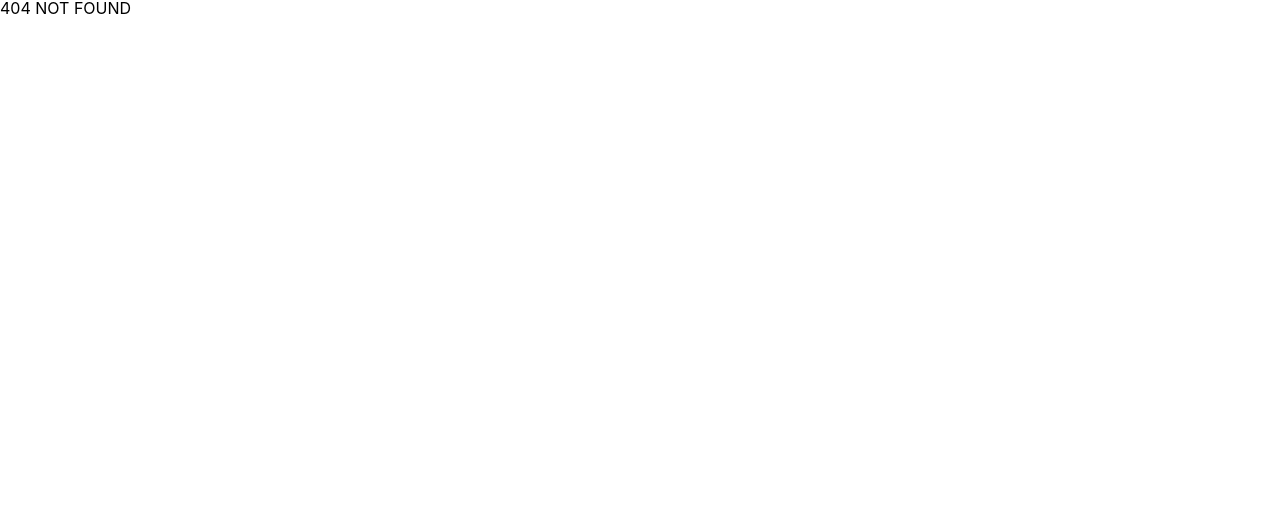
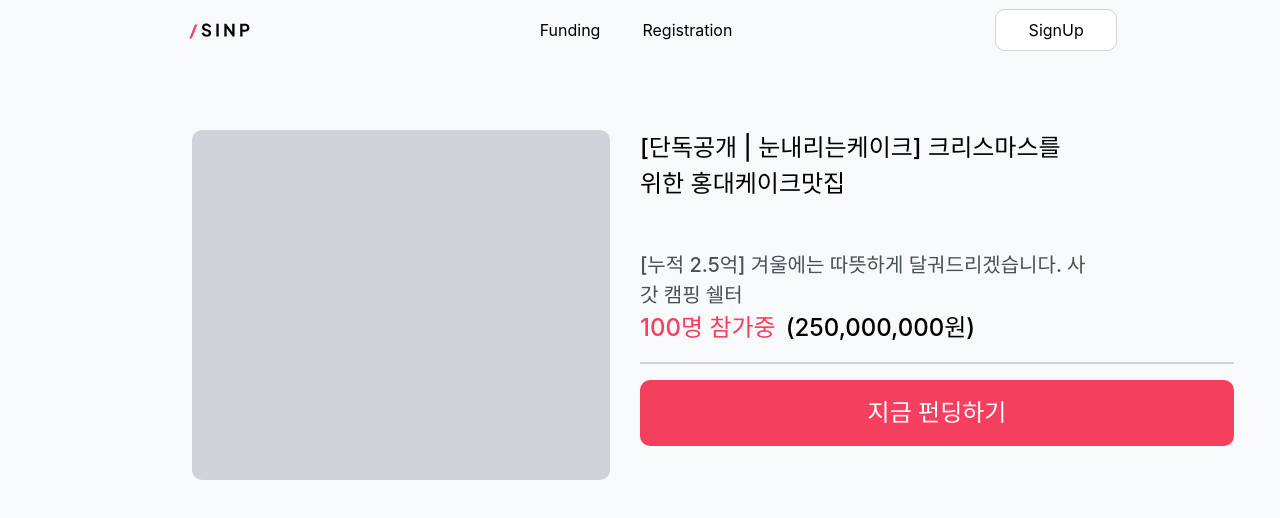
Before and after one commit to setkies/Something-Hilarious-Frontend, a React (Create React App) app: page /detail/1 in a window 1280 px wide. Before the commit this address had no page. Shown: the top 518 px of the page. Built offline with nearby package versions, Linux system fonts and the light colour scheme.

Commit message:
FIX :: detail contents 비율

```diff
--- a/src/App.tsx
+++ b/src/App.tsx
@@ -3,6 +3,7 @@ import { BrowserRouter, Route, Routes } from 'react-router-dom';
 import Landing from './pages/Landing';
 import SignUp from 'pages/SignUp';
 import Funding from 'pages/Fundings';
+import Detail from 'pages/Detail';
 
 const App = () => {
   return (
@@ -11,6 +12,7 @@ const App = () => {
         <Route path='/' element={<Landing />} />
         <Route path='/signup' element={<SignUp />} />
         <Route path='/funding' element={<Funding />} />
+        <Route path='/detail/:id' element={<Detail />} />
         <Route path='*' element={<>404 NOT FOUND</>} />
       </Routes>
     </BrowserRouter>
--- a/src/components/FundingCard/index.tsx
+++ b/src/components/FundingCard/index.tsx
@@ -1,18 +1,26 @@
+import * as React from 'react';
 import * as S from './style';
+import { useNavigate } from 'react-router-dom';
 
-const FundingCard = () => {
+interface FundingCardProps {
+  data: { title: string; description: string; id: number };
+}
+
+const FundingCard: React.FC<FundingCardProps> = ({ data }) => {
+  const navigate = useNavigate();
+
+  const goToDetail = () => {
+    navigate(`/detail/${data.id}`);
+  };
+
   return (
-    <S.Container>
+    <S.Container onClick={goToDetail}>
       <S.ImageContainer>
         <S.Image />
       </S.ImageContainer>
       <S.InfoContainer>
-        <S.Title>
-          [단독공개 | 눈내리는케이크] 크리스마스를 위한 홍대케이크맛집
-        </S.Title>
-        <S.Description>
-          [누적 2.5억] 겨울에는 따뜻하게 달궈드리겠습니다. 사갓 캠핑 쉘터
-        </S.Description>
+        <S.Title>{data.title}</S.Title>
+        <S.Description>{data.description}</S.Description>
       </S.InfoContainer>
     </S.Container>
   );
--- a/src/components/Header/style.tsx
+++ b/src/components/Header/style.tsx
@@ -35,4 +35,7 @@ export const Elements = styled.div`
 export const Element = styled(Link)`
   ${font.$p1};
   color: black;
+  :hover {
+    color: ${theme.rose};
+  }
 `;
--- /dev/null
+++ b/src/fixtures/funding.dummy.ts
@@ -0,0 +1,107 @@
+interface FundingData {
+  title: string;
+  description: string;
+  id: number;
+  people: number;
+  fundraising: number;
+}
+
+const dummyData: FundingData[] = [
+  {
+    id: 1,
+    title: '[단독공개 | 눈내리는케이크] 크리스마스를 위한 홍대케이크맛집',
+    description:
+      '[누적 2.5억] 겨울에는 따뜻하게 달궈드리겠습니다. 사갓 캠핑 쉘터',
+    people: 100,
+    fundraising: 250000000,
+  },
+  {
+    id: 2,
+    title: '[눈송이 놀이터] 겨울에 눈싸움 즐기기!',
+    description:
+      '[누적 1.8억] 함께 눈싸움을 즐겨보세요. 따뜻한 차를 제공합니다.',
+    people: 80,
+    fundraising: 180000000,
+  },
+  {
+    id: 3,
+    title: '[따뜻한 국수 요리] 겨울철 맛있는 국수 즐기기',
+    description: '[누적 3.2억] 추운 겨울, 맛있는 국수로 따뜻함을 느껴보세요.',
+    people: 120,
+    fundraising: 320000000,
+  },
+  {
+    id: 4,
+    title: '[우리 동네 책방] 겨울에는 따뜻한 책 한 권 어떠세요?',
+    description:
+      '[누적 900만] 동네 책방에서 함께 책을 읽어보세요. 뜨거운 음료 무료 제공!',
+    people: 50,
+    fundraising: 90000000,
+  },
+  {
+    id: 5,
+    title: '[눈 내리는 산책로] 겨울 풍경 감상하며 걷기',
+    description:
+      '[누적 1.5억] 아름다운 겨울 풍경을 즐기며 건강한 산책을 즐겨보세요.',
+    people: 90,
+    fundraising: 150000000,
+  },
+  {
+    id: 6,
+    title: '[디저트 마스터 클래스] 크리스마스 케이크 만들기',
+    description:
+      '[누적 2.8억] 케이크 마스터가 가르치는 특별한 크리스마스 케이크 레시피!',
+    people: 110,
+    fundraising: 280000000,
+  },
+  {
+    id: 7,
+    title: '[겨울야경 투어] 도시의 불빛이 아름다운 겨울 야경 투어',
+    description:
+      '[누적 1.2억] 도시의 아름다운 불빛을 감상하며 특별한 겨울 야경 투어를 즐겨보세요.',
+    people: 70,
+    fundraising: 120000000,
+  },
+  {
+    id: 8,
+    title: '[온 가족을 위한 겨울 스포츠] 눈썰매장에서 신나게 놀기',
+    description:
+      '[누적 2.1억] 온 가족이 함께 즐길 수 있는 눈썰매장에서 즐거운 시간을 보내보세요.',
+    people: 95,
+    fundraising: 210000000,
+  },
+  {
+    id: 9,
+    title: '[겨울의 따뜻함] 온 가족 모두를 위한 소품 만들기',
+    description:
+      '[누적 1.6억] 집에서 온 가족이 함께 만들 수 있는 따뜻한 겨울 소품 만들기 클래스!',
+    people: 60,
+    fundraising: 160000000,
+  },
+  {
+    id: 10,
+    title: '[헬스 모임] 추운 겨울, 함께 운동하며 건강 관리하기',
+    description:
+      '[누적 1.9억] 헬스 모임에서 함께 운동하며 건강한 겨울을 맞이하세요.',
+    people: 85,
+    fundraising: 190000000,
+  },
+  {
+    id: 11,
+    title: '[온 가족을 위한 겨울 피크닉] 따뜻한 이불 속에서 소품 만들기',
+    description:
+      '[누적 2.3억] 자연 속에서 따뜻한 이불 속에서 가족과 함께 소품을 만들어보세요.',
+    people: 75,
+    fundraising: 230000000,
+  },
+  {
+    id: 12,
+    title: '[소울푸드 맛집] 겨울에 어울리는 따뜻한 음식 즐기기',
+    description:
+      '[누적 2.4억] 겨울에 어울리는 소울푸드를 맛보러 오세요. 따뜻한 음료 제공!',
+    people: 105,
+    fundraising: 240000000,
+  },
+];
+
+export default dummyData;
--- /dev/null
+++ b/src/pages/Detail/index.tsx
@@ -0,0 +1,58 @@
+import * as React from 'react';
+import { useParams } from 'react-router-dom';
+import Header from 'components/Header';
+import * as S from './style';
+import dummyData from 'fixtures/funding.dummy';
+import theme from 'styles/theme';
+
+const Detail: React.FC = () => {
+  const { id } = useParams<{ id: string }>();
+
+  if (!id) {
+    return (
+      <S.Container>
+        <Header />
+        <S.Contents>그런 프로젝트는 없습니다!</S.Contents>
+      </S.Container>
+    );
+  }
+
+  const fundingId = parseInt(id, 10);
+  const selectedData = dummyData.find((data) => data.id === fundingId);
+
+  if (!selectedData) {
+    return (
+      <S.Container>
+        <Header />
+        <S.Contents>그런 프로젝트는 없습니다!</S.Contents>
+      </S.Container>
+    );
+  }
+
+  const fundraising = selectedData.fundraising
+    .toString()
+    .replace(/\B(?=(\d{3})+(?!\d))/g, ',');
+
+  return (
+    <S.Container>
+      <Header />
+      <S.Contents>
+        <S.Thumbnail />
+        <S.Wrapper>
+          <S.Title>{selectedData.title}</S.Title>
+          <S.Description>{selectedData.description}</S.Description>
+          <S.Progresses>
+            <S.Progress>{selectedData.people}명 참가중</S.Progress>
+            <S.Progress style={{ color: theme.black }}>
+              ({fundraising}원)
+            </S.Progress>
+          </S.Progresses>
+          <S.Horizon />
+          <S.Button>지금 펀딩하기</S.Button>
+        </S.Wrapper>
+      </S.Contents>
+    </S.Container>
+  );
+};
+
+export default Detail;
--- /dev/null
+++ b/src/pages/Detail/style.ts
@@ -0,0 +1,71 @@
+import styled from 'styled-components';
+import { font } from 'styles/font';
+import theme from 'styles/theme';
+
+export const Container = styled.div`
+  width: 100vw;
+  height: 100vh;
+  display: flex;
+  flex-direction: column;
+  align-items: center;
+`;
+
+export const Contents = styled.div`
+  width: 70%;
+  padding-top: 70px;
+  box-sizing: border-box;
+  display: flex;
+`;
+
+export const Thumbnail = styled.div`
+  width: 600px;
+  height: 350px;
+  border-radius: 10px;
+  background-color: ${theme.grey[400]};
+  margin-right: 30px;
+`;
+
+export const Title = styled.p`
+  ${font.$Body2};
+  margin-bottom: 48px;
+`;
+
+export const Description = styled.p`
+  ${font.$Body3};
+  color: ${theme.grey[700]};
+`;
+
+export const Wrapper = styled.div`
+  width: 50%;
+  height: 350px;
+`;
+
+export const Content = styled.div`
+  height: 350px;
+`;
+
+export const Progresses = styled.div`
+  display: flex;
+  gap: 10px;
+`;
+
+export const Progress = styled.span`
+  ${font.$Body2};
+  color: ${theme.rose};
+`;
+
+export const Horizon = styled.div`
+  width: 594px;
+  height: 2px;
+  background-color: ${theme.grey[400]};
+  margin: 16px 0;
+`;
+
+export const Button = styled.button`
+  width: 594px;
+  height: 66px;
+  background-color: ${theme.rose};
+  color: ${theme.white};
+  border-radius: 10px;
+  ${font.$Button1};
+`;
--- a/src/pages/Fundings/index.tsx
+++ b/src/pages/Fundings/index.tsx
@@ -1,21 +1,18 @@
+import * as React from 'react';
 import Header from 'components/Header';
 import * as S from './style';
 import FundingCard from 'components/FundingCard';
+import dummyData from 'fixtures/funding.dummy';
 
-const Funding = () => {
+const Funding: React.FC = () => {
   return (
     <S.Container>
       <Header />
       <S.ProjectList>
         <S.Wrapper>
-          <FundingCard />
-          <FundingCard />
-          <FundingCard />
-          <FundingCard />
-          <FundingCard />
-          <FundingCard />
-          <FundingCard />
-          <FundingCard />
+          {dummyData.map((data, index) => (
+            <FundingCard key={index} data={data} />
+          ))}
         </S.Wrapper>
       </S.ProjectList>
     </S.Container>
--- a/src/styles/font.ts
+++ b/src/styles/font.ts
@@ -9,7 +9,6 @@ const fontGenerator = (weight: number, size: number, lineHeight: number) => `
       line-height: ${lineHeight}%;
       letter-spacing: 0px;
       `;
-
 export const font = {
   $D1: fontGenerator(Bold, 72, 120),
   $D2: fontGenerator(Bold, 64, 120),
--- a/src/styles/globalStyle.ts
+++ b/src/styles/globalStyle.ts
@@ -1,4 +1,5 @@
 import { createGlobalStyle } from 'styled-components';
+import theme from './theme';
 
 const GlobalStyle = createGlobalStyle`
 html, body, div, span, applet, object, iframe,
@@ -68,6 +69,7 @@ input::-webkit-search-results-decoration{
   font-family: "Pretendard Variable", Pretendard, -apple-system, BlinkMacSystemFont, system-ui, Roboto, "Helvetica Neue", "Segoe UI", "Apple SD Gothic Neo", "Noto Sans KR", "Malgun Gothic", "Apple Color Emoji", "Segoe UI Emoji", "Segoe UI Symbol", sans-serif;
   outline: none;
   border: none;
+  background-color: ${theme.grey[100]}
 }
 
 `;
```
Also changed, not shown: 1 other file (tests, documents, lock files or other folders).
